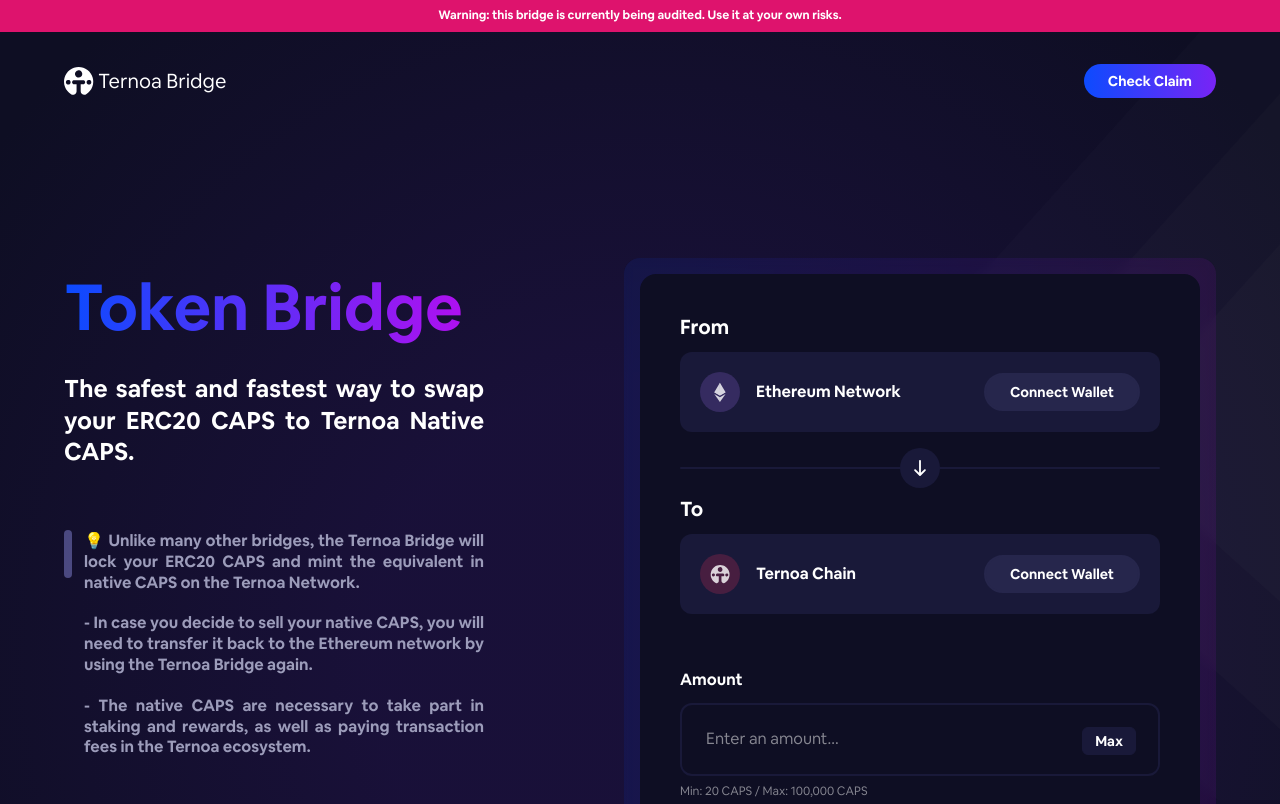
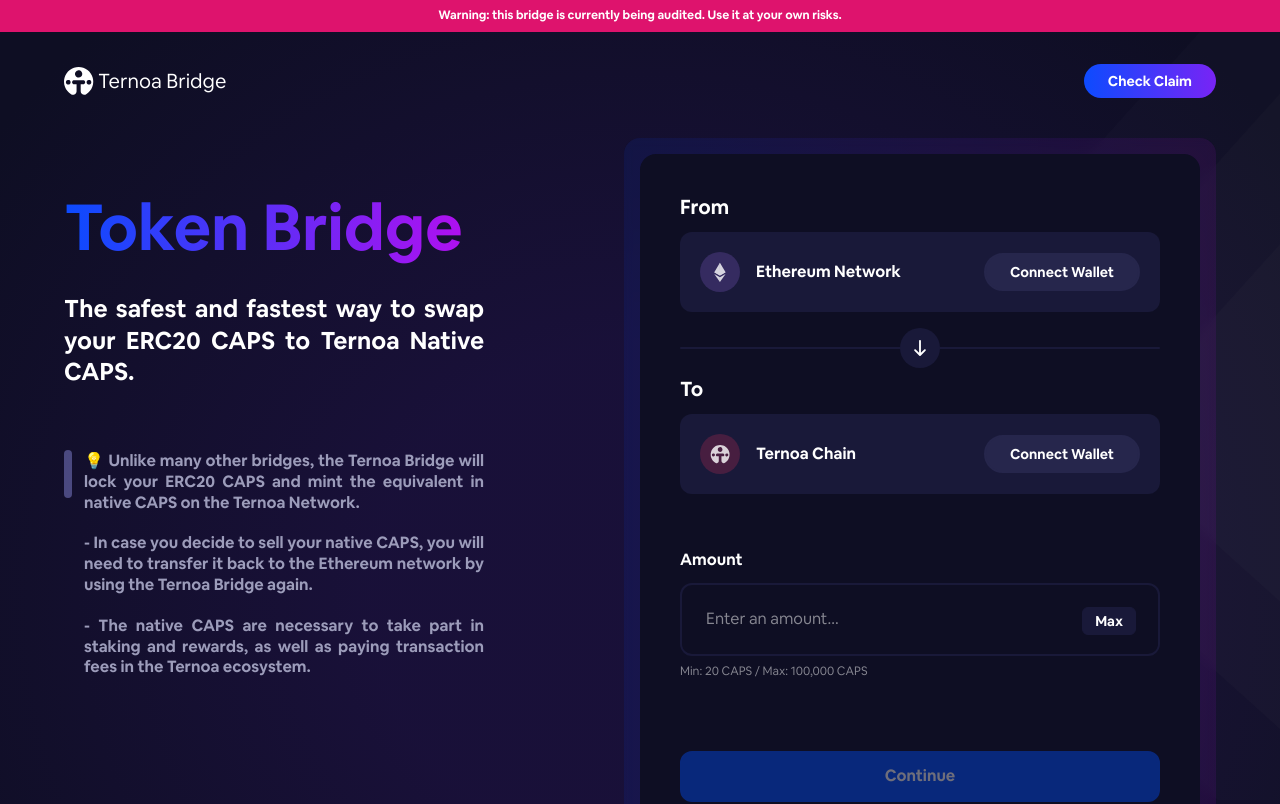
Before and after one commit to capsule-corp-ternoa/ternoa-bridge-front, a Next.js app: page / in a window 1280 px wide. Shown: the top 804 px of the page. Built offline with nearby package versions, Linux system fonts and the light colour scheme; no server answers.

Commit message:
task: Transfer is fully visible

```diff
--- a/components/base/Header/Header.module.scss
+++ b/components/base/Header/Header.module.scss
@@ -11,7 +11,7 @@
   }
 
   @include xl {
-    padding: 6.4rem 6.4rem 6.4rem !important;
+    padding: 6.4rem 6.4rem 4rem !important;
   }
 }
 
--- a/components/base/Transfer/Transfer.module.scss
+++ b/components/base/Transfer/Transfer.module.scss
@@ -14,10 +14,6 @@
 
   @include lg {
     padding: 3.2rem 4rem;
-  }
-
-  @include xxl {
-    padding: 4.8rem 8rem;
   }
 }
 
--- a/components/pages/Homepage/Homepage.module.scss
+++ b/components/pages/Homepage/Homepage.module.scss
@@ -5,6 +5,7 @@
     display: flex;
     flex-direction: row-reverse;
     justify-content: space-between;
+    padding-top: 0 !important;
   }
 }
 
@@ -71,6 +72,10 @@
 
 .transfer {
   margin-top: 4rem;
+
+  @include lg {
+    margin-top: 0;
+  }
 }
 
 .body {
```
